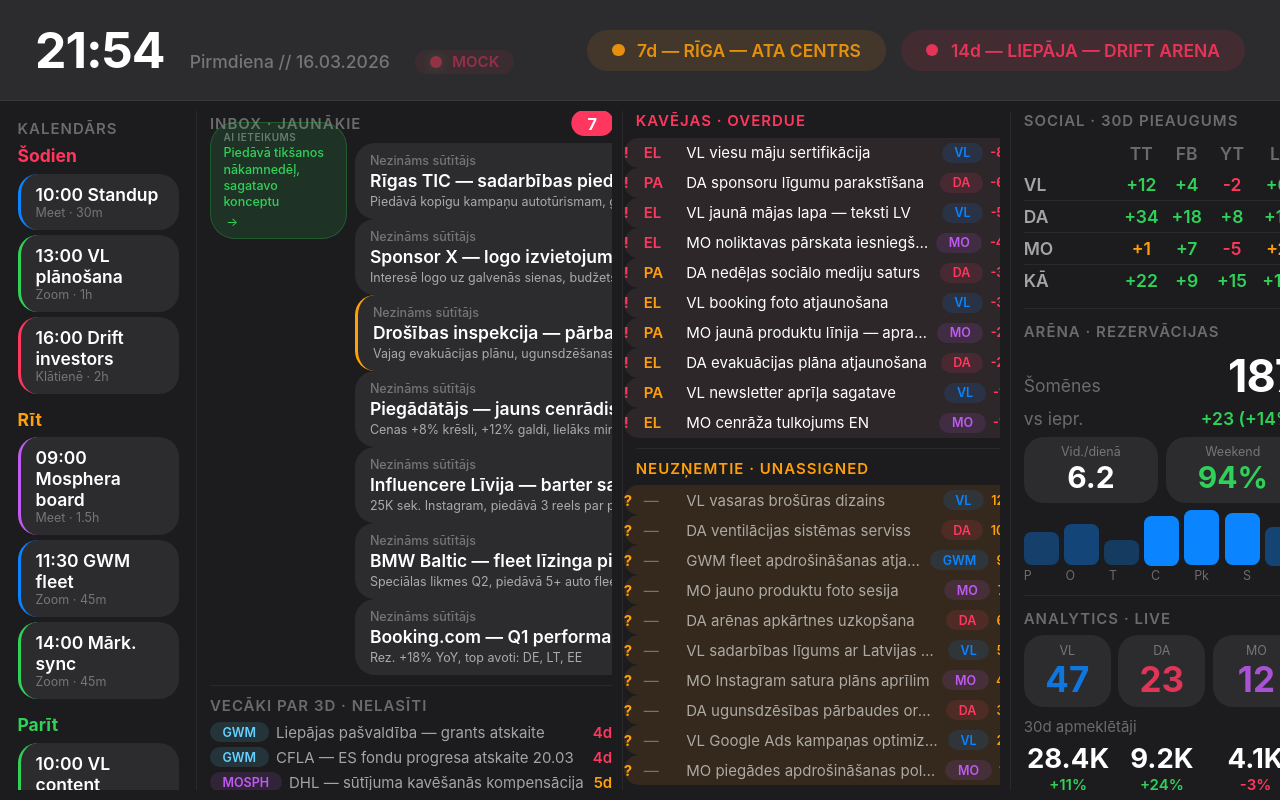
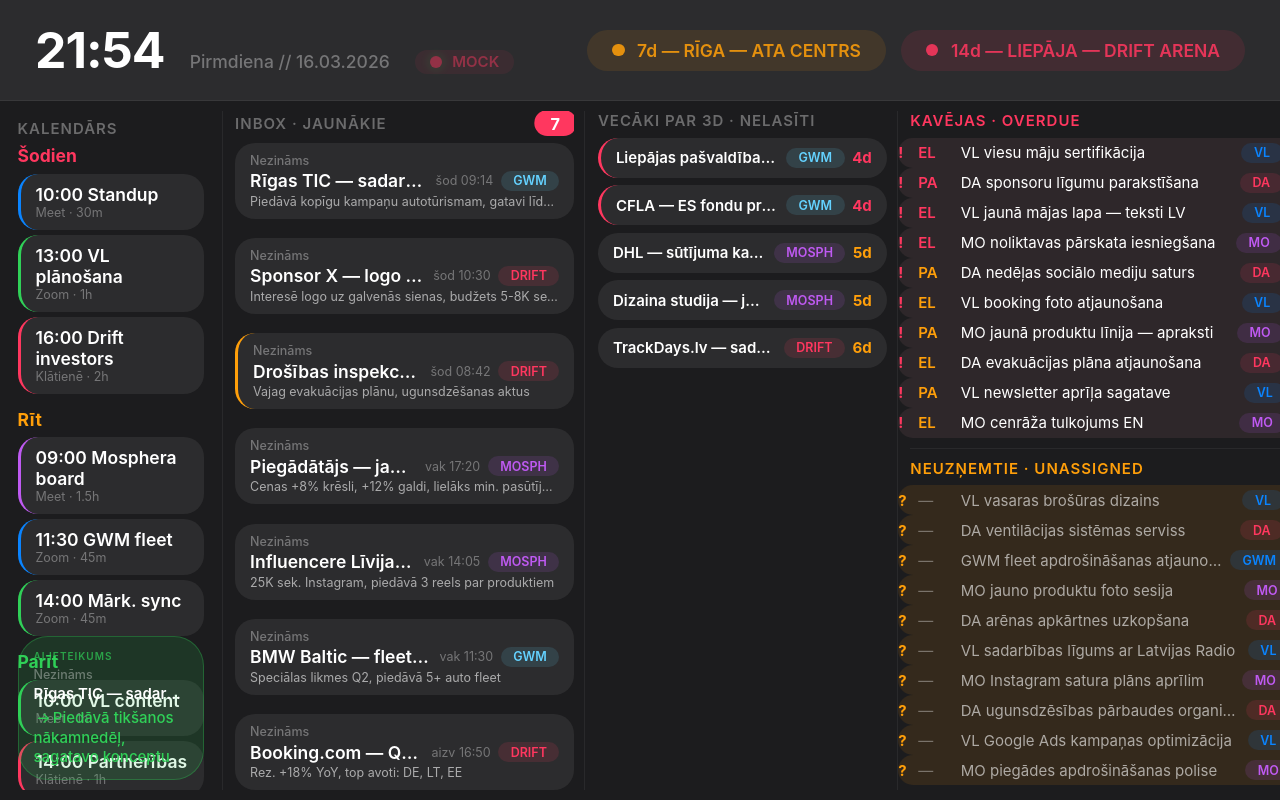
Before and after one commit to klavs-dot/command-center, a Next.js app: page / in a window 1280 px wide. Built offline with nearby package versions, Linux system fonts and the light colour scheme; no server answers.

Commit message:
Update page.js

```diff
--- a/app/page.js
+++ b/app/page.js
@@ -13,9 +13,7 @@
         : 'http://localhost:3000/api/dashboard';
     const res = await fetch(url, { cache: 'no-store' });
     if (res.ok) return res.json();
-  } catch (e) {
-    console.log('API:', e.message);
-  }
+  } catch (e) { console.log('API:', e.message); }
   return getMockData();
 }
 
@@ -32,7 +30,7 @@
   const dateStr = formatRigaDate();
   const isLive = data.source?.includes('live');
   const emails = data.emailsRecent || [];
-  const emailCount = emails.length || 1;
+  const emailCount = Math.max(emails.length, 1);
 
   return (
     <div style={{
@@ -81,12 +79,12 @@
 
       {/* ══ 4 COLUMNS ══ */}
       <div style={{
-        display: 'grid', gridTemplateColumns: '14% 33% 30% 23%',
+        display: 'grid', gridTemplateColumns: '16% 28% 24% 32%',
         flex: 1, overflow: 'hidden', padding: `${4*S}px`, gap: `${4*S}px`,
       }}>
 
-        {/* ══ COL 1: KALENDĀRS ══ */}
-        <div style={{ overflow: 'hidden', padding: `${3*S}px` }}>
+        {/* ══ COL 1: KALENDĀRS + AI OVERLAY ══ */}
+        <div style={{ overflow: 'hidden', padding: `${3*S}px`, position: 'relative' }}>
           <Sec t="Kalendārs" s={S} />
           {(data.calendar || []).map((day, di) => {
             const dc = di === 0 ? C.red : di === 1 ? C.orange : C.green;
@@ -109,12 +107,35 @@
               </div>
             );
           })}
+
+          {/* AI BURBULIS — overlay virsū kalendāram */}
+          {emails.slice(0, 7).map((email, i) => (
+            <div key={i} className={`ai-bubble-${i}`} style={{
+              position: 'absolute', bottom: 4*S, left: 3*S, right: 3*S,
+              opacity: 0, zIndex: 20,
+            }}>
+              <div style={{
+                background: 'rgba(48,209,88,0.15)',
+                border: '1px solid rgba(48,209,88,0.3)',
+                borderRadius: 12*S, padding: `${5*S}px ${6*S}px`,
+                backdropFilter: 'blur(10px)',
+              }}>
+                <div style={{ fontSize: 4*S, color: C.green, fontWeight: 600, textTransform: 'uppercase', letterSpacing: 1, marginBottom: 2*S, opacity: 0.7 }}>AI ieteikums</div>
+                <div style={{ fontSize: 5*S, color: C.text3, marginBottom: 1*S, fontWeight: 500 }}>{email.from || 'Nezināms'}</div>
+                <div style={{ fontSize: 6*S, color: C.text, fontWeight: 600, marginBottom: 2*S, whiteSpace: 'nowrap', overflow: 'hidden', textOverflow: 'ellipsis' }}>{email.subject || '(bez temata)'}</div>
+                <div style={{ fontSize: 6*S, color: C.green, fontWeight: 500, lineHeight: 1.3 }}>
+                  <span className="bubble-arrow" style={{ marginRight: 2*S }}>→</span>
+                  {email.suggestion || 'Izlasi un izlemj'}
+                </div>
+              </div>
+            </div>
+          ))}
         </div>
 
-        {/* ══ COL 2: E-PASTI ar AI burbuli ══ */}
+        {/* ══ COL 2: E-PASTI JAUNĀKIE ══ */}
         <div style={{
           borderLeft: `1px solid ${C.border}`, paddingLeft: `${5*S}px`,
-          display: 'flex', flexDirection: 'column', overflow: 'hidden', position: 'relative',
+          display: 'flex', flexDirection: 'column', overflow: 'hidden',
         }}>
           <div style={{ display: 'flex', justifyContent: 'space-between', alignItems: 'center', marginBottom: 3*S }}>
             <Sec t="Inbox · Jaunākie" s={S} noM />
@@ -124,41 +145,6 @@
             }}>{emails.length}</span>
           </div>
 
-          {/* E-pastu saraksts + AI burbuļi */}
-          <div style={{ flex: 1, display: 'flex', position: 'relative', marginBottom: 4*S }}>
-
-            {/* AI BURBUĻU KOLONNA — kreisajā pusē */}
-            <div style={{
-              width: `${55*S}px`, flexShrink: 0, position: 'relative', marginRight: 3*S,
-            }}>
-              {emails.slice(0, 7).map((email, i) => {
-                const topPct = (i / emailCount * 100);
-                const heightPct = (1 / emailCount * 100);
-                return (
-                  <div key={i} className={`ai-bubble-${i}`} style={{
-                    position: 'absolute', left: 0, right: 0,
-                    top: `${topPct}%`, height: `${heightPct}%`,
-                    display: 'flex', alignItems: 'center',
-                    opacity: 0,
-                  }}>
-                    <div style={{
-                      background: 'rgba(48,209,88,0.12)',
-                      border: `1px solid rgba(48,209,88,0.25)`,
-                      borderRadius: 10*S, padding: `${3*S}px ${5*S}px`,
-                      width: '100%',
-                    }}>
-                      <div style={{ fontSize: 4*S, color: C.text3, marginBottom: 1*S, fontWeight: 600, textTransform: 'uppercase', letterSpacing: 0.5 }}>AI ieteikums</div>
-                      <div style={{ fontSize: 5*S, color: C.green, fontWeight: 500, lineHeight: 1.3 }}>
-                        {email.suggestion || 'Izlasi un izlemj'}
-                      </div>
-                      <div className="bubble-arrow" style={{ fontSize: 5*S, color: C.green, marginTop: 1*S }}>→</div>
-                    </div>
-                  </div>
-                );
-              })}
-            </div>
-
-            {/* E-PASTU KARTĪTES */}
           <div style={{ flex: 1, display: 'flex', flexDirection: 'column', justifyContent: 'space-between' }}>
             {emails.slice(0, 7).map((email, i) => {
               const accColor = email.accountColor === '#a064ff' ? C.purple : email.accountColor === '#ff2d78' ? C.red : C.teal;
@@ -169,11 +155,7 @@
                   borderLeft: email.urgent ? `3px solid ${C.orange}` : 'none',
                   animationDelay: `${i * 0.08}s`,
                 }}>
-                    {/* Sūtītājs */}
-                    <div style={{ fontSize: 5*S, color: C.text3, marginBottom: 1*S, fontWeight: 500 }}>
-                      {email.from || 'Nezināms sūtītājs'}
-                    </div>
-                    {/* Temats + datums + konts */}
+                  <div style={{ fontSize: 5*S, color: C.text3, marginBottom: 1*S, fontWeight: 500 }}>{email.from || 'Nezināms'}</div>
                   <div style={{ display: 'flex', justifyContent: 'space-between', alignItems: 'center' }}>
                     <div style={{ fontSize: 7*S, fontWeight: 600, color: C.text, flex: 1, whiteSpace: 'nowrap', overflow: 'hidden', textOverflow: 'ellipsis' }}>
                       {email.subject || '(bez temata)'}
@@ -183,7 +165,6 @@
                       <Pill t={email.account} c={accColor} s={S} />
                     </div>
                   </div>
-                    {/* Snippet */}
                   <div style={{ fontSize: 5*S, color: C.text2, marginTop: 1*S, whiteSpace: 'nowrap', overflow: 'hidden', textOverflow: 'ellipsis' }}>
                     {email.snippet || email.summary || ''}
                   </div>
@@ -193,30 +174,42 @@
           </div>
         </div>
 
-          {/* Vecāki par 3d */}
-          <div style={{ borderTop: `1px solid ${C.border}`, paddingTop: 4*S }}>
+        {/* ══ COL 3: E-PASTI VECĀKIE ══ */}
+        <div style={{
+          borderLeft: `1px solid ${C.border}`, paddingLeft: `${5*S}px`,
+          display: 'flex', flexDirection: 'column', overflow: 'hidden',
+        }}>
           <Sec t="Vecāki par 3d · Nelasīti" s={S} />
           {(data.emailsOld || []).length === 0 && <div style={{ fontSize: 5*S, color: C.text3 }}>Nav vecu nelasītu e-pastu</div>}
-            <div style={{ display: 'flex', flexDirection: 'column', gap: 2*S }}>
+          <div style={{ display: 'flex', flexDirection: 'column', gap: 3*S }}>
             {(data.emailsOld || []).map((email, i) => {
               const accColor = email.accountColor === '#a064ff' ? C.purple : email.accountColor === '#ff2d78' ? C.red : C.teal;
               return (
-                  <div key={i} style={{ display: 'flex', alignItems: 'center', gap: 3*S, fontSize: 6*S }}>
+                <div key={i} style={{
+                  background: C.card, borderRadius: 8*S, padding: `${4*S}px ${6*S}px`,
+                  borderLeft: email.urgent ? `3px solid ${C.red}` : 'none',
+                }}>
+                  <div style={{ display: 'flex', justifyContent: 'space-between', alignItems: 'center' }}>
+                    <div style={{ fontSize: 6*S, fontWeight: 600, color: C.text, flex: 1, whiteSpace: 'nowrap', overflow: 'hidden', textOverflow: 'ellipsis' }}>
+                      {email.subject}
+                    </div>
+                    <div style={{ display: 'flex', gap: 3*S, alignItems: 'center', flexShrink: 0, marginLeft: 3*S }}>
                       <Pill t={email.account} c={accColor} s={S} />
-                    <span style={{ color: C.text2, flex: 1, whiteSpace: 'nowrap', overflow: 'hidden', textOverflow: 'ellipsis' }}>{email.subject}</span>
-                    <span style={{ color: email.urgent ? C.red : C.orange, flexShrink: 0, fontWeight: 600 }}>{email.daysOld}d</span>
+                      <span style={{ color: email.urgent ? C.red : C.orange, fontWeight: 700, fontSize: 6*S }}>{email.daysOld}d</span>
+                    </div>
+                  </div>
                 </div>
               );
             })}
           </div>
         </div>
-        </div>
 
-        {/* ══ COL 3: KAVĒJAS + NEUZŅEMTIE + PADARĪTIE ══ */}
+        {/* ══ COL 4: CLICKUP TO-DO ══ */}
         <div style={{
           borderLeft: `1px solid ${C.border}`, paddingLeft: `${5*S}px`,
           display: 'flex', flexDirection: 'column', overflow: 'hidden',
         }}>
+          {/* Kavējas */}
           <Sec t="Kavējas · Overdue" s={S} c={(data.overdueTasks || []).length > 0 ? C.red : undefined} />
           <div style={{ display: 'flex', flexDirection: 'column', gap: 0, marginBottom: 4*S }}>
             {(data.overdueTasks || []).slice(0, 10).map((task, i) => {
@@ -233,6 +226,7 @@
             })}
           </div>
 
+          {/* Neuzņemtie */}
           <div style={{ borderTop: `1px solid ${C.border}`, paddingTop: 4*S, marginBottom: 4*S }}>
             <Sec t="Neuzņemtie · Unassigned" s={S} c={(data.unassignedTasks || []).length > 0 ? C.orange : undefined} />
             <div style={{ display: 'flex', flexDirection: 'column', gap: 0 }}>
@@ -251,6 +245,7 @@
             </div>
           </div>
 
+          {/* Padarītie */}
           <div style={{ borderTop: `1px solid ${C.border}`, paddingTop: 4*S }}>
             <Sec t="Pēdējie padarītie" s={S} c={C.green} />
             {(data.completedTasks || []).length === 0 && <div style={{ fontSize: 5*S, color: C.text3 }}>Nav pabeigtu uzdevumu</div>}
@@ -269,78 +264,6 @@
             </div>
           </div>
         </div>
-
-        {/* ══ COL 4: STATS ══ */}
-        <div style={{
-          borderLeft: `1px solid ${C.border}`, paddingLeft: `${5*S}px`,
-          display: 'flex', flexDirection: 'column', overflow: 'hidden',
-        }}>
-          <Sec t="Social · 30d pieaugums" s={S} />
-          <div style={{ display: 'grid', gridTemplateColumns: `${38*S}px repeat(4,1fr)`, gap: 0, fontSize: 7*S, marginBottom: 5*S }}>
-            <div />
-            {(data.social?.headers || []).map((h, i) => (
-              <div key={i} style={{ textAlign: 'center', color: C.text3, fontWeight: 600, padding: `${2*S}px 0` }}>{h}</div>
-            ))}
-            {(data.social?.rows || []).map((row, ri) => [
-              <div key={`l${ri}`} style={{ color: C.text2, fontWeight: 600, padding: `${2*S}px 0`, borderTop: ri > 0 ? `1px solid ${C.border}` : 'none' }}>{row.label}</div>,
-              ...row.values.map((v, vi) => {
-                const nc = row.colors[vi] === '#00ff88' ? C.green : row.colors[vi] === '#ff4455' ? C.red : C.orange;
-                return <div key={`v${ri}${vi}`} style={{ textAlign: 'center', color: nc, fontWeight: 600, padding: `${2*S}px 0`, borderTop: ri > 0 ? `1px solid ${C.border}` : 'none' }}>{v}</div>;
-              }),
-            ]).flat()}
-          </div>
-
-          <div style={{ borderTop: `1px solid ${C.border}`, paddingTop: 5*S, marginBottom: 5*S }}>
-            <Sec t="Arēna · Rezervācijas" s={S} />
-            <div style={{ display: 'flex', justifyContent: 'space-between', alignItems: 'baseline', marginBottom: 2*S }}>
-              <span style={{ fontSize: 7*S, color: C.text3 }}>Šomēnes</span>
-              <span style={{ fontSize: 18*S, fontWeight: 700, color: C.text, letterSpacing: -1 }}>{data.arena?.thisMonth}</span>
-            </div>
-            <div style={{ display: 'flex', justifyContent: 'space-between', fontSize: 7*S, marginBottom: 3*S }}>
-              <span style={{ color: C.text3 }}>vs iepr.</span>
-              <span style={{ color: C.green, fontWeight: 600 }}>+{data.arena?.change} (+{data.arena?.changePercent}%)</span>
-            </div>
-            <div style={{ display: 'grid', gridTemplateColumns: '1fr 1fr', gap: 3*S, marginBottom: 3*S }}>
-              <MetBox l="Vid./dienā" v={data.arena?.avgPerDay} s={S} />
-              <MetBox l="Weekend" v={`${data.arena?.weekendFill}%`} vc={C.green} s={S} />
-            </div>
-            <div style={{ display: 'flex', gap: 2*S, alignItems: 'flex-end', height: 22*S }}>
-              {(data.arena?.weekBars || []).map((h, i) => (
-                <div key={i} className="bar-grow" style={{
-                  flex: 1, borderRadius: 3*S, height: `${h}%`, animationDelay: `${i*0.1}s`,
-                  background: h >= 90 ? C.blue : `rgba(10,132,255,${0.15+h/300})`,
-                }} />
-              ))}
-            </div>
-            <div style={{ display: 'flex', justifyContent: 'space-between', fontSize: 5*S, color: C.text3, marginTop: 1*S }}>
-              {['P','O','T','C','Pk','S','Sv'].map(d => <span key={d}>{d}</span>)}
-            </div>
-          </div>
-
-          <div style={{ borderTop: `1px solid ${C.border}`, paddingTop: 5*S }}>
-            <Sec t="Analytics · Live" s={S} />
-            <div style={{ display: 'grid', gridTemplateColumns: '1fr 1fr 1fr', gap: 3*S, marginBottom: 4*S }}>
-              {(data.analytics?.live || []).map((a, i) => {
-                const lc = i === 0 ? C.blue : i === 1 ? C.red : C.purple;
-                return (
-                  <div key={i} style={{ background: C.card, borderRadius: 8*S, padding: `${3*S}px`, textAlign: 'center' }}>
-                    <div style={{ fontSize: 5*S, color: C.text3 }}>{a.label}</div>
-                    <div className="live-number" style={{ fontSize: 14*S, fontWeight: 700, color: lc }}>{a.value}</div>
-                  </div>
-                );
-              })}
-            </div>
-            <div style={{ fontSize: 6*S, color: C.text3, marginBottom: 2*S }}>30d apmeklētāji</div>
-            <div style={{ display: 'grid', gridTemplateColumns: '1fr 1fr 1fr', gap: 2*S }}>
-              {(data.analytics?.monthly || []).map((a, i) => (
-                <div key={i} style={{ textAlign: 'center' }}>
-                  <div style={{ fontSize: 11*S, fontWeight: 700, color: C.text }}>{a.value}</div>
-                  <div style={{ fontSize: 6*S, color: a.color === '#00ff88' ? C.green : C.red, fontWeight: 600 }}>{a.change}</div>
-                </div>
-              ))}
-            </div>
-          </div>
-        </div>
       </div>
     </div>
   );
@@ -352,6 +275,3 @@
 function Pill({ t, c, s }) {
   return <span style={{ fontSize: 5*s, padding: `${1*s}px ${5*s}px`, borderRadius: 20*s, fontWeight: 600, background: `${c}20`, color: c }}>{t}</span>;
 }
-function MetBox({ l, v, vc = '#fff', s }) {
-  return <div style={{ background: '#2c2c2e', borderRadius: 8*s, padding: `${3*s}px`, textAlign: 'center' }}><div style={{ fontSize: 5*s, color: 'rgba(255,255,255,0.35)' }}>{l}</div><div style={{ fontSize: 12*s, fontWeight: 700, color: vc }}>{v}</div></div>;
-}
```
Lines whose indentation alone changed are shown as unchanged.
